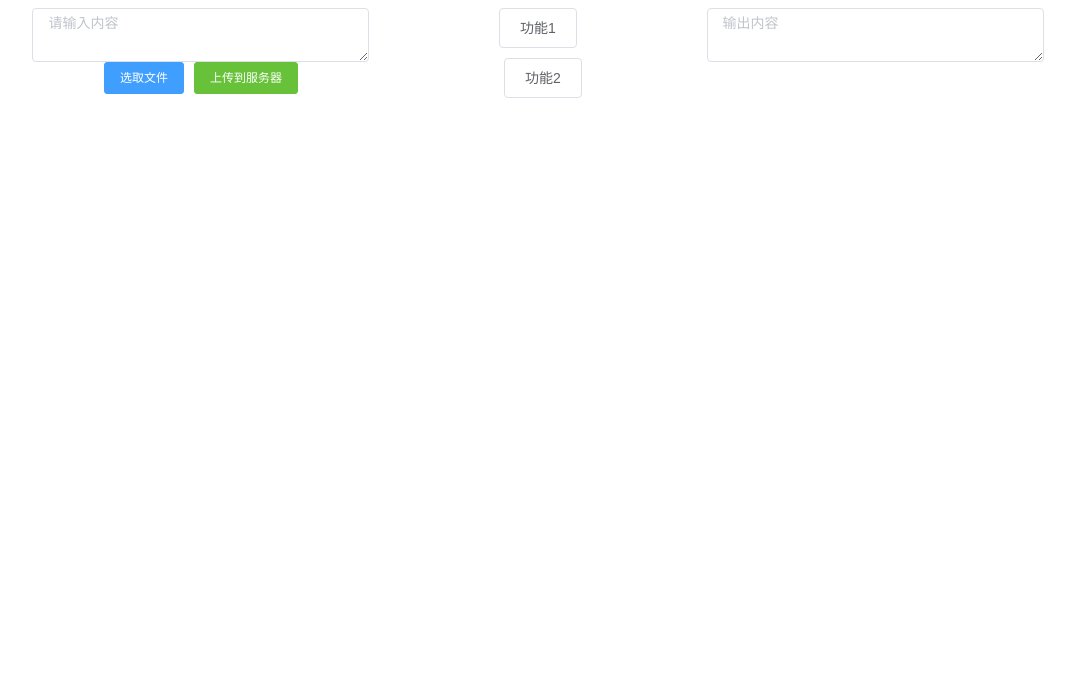
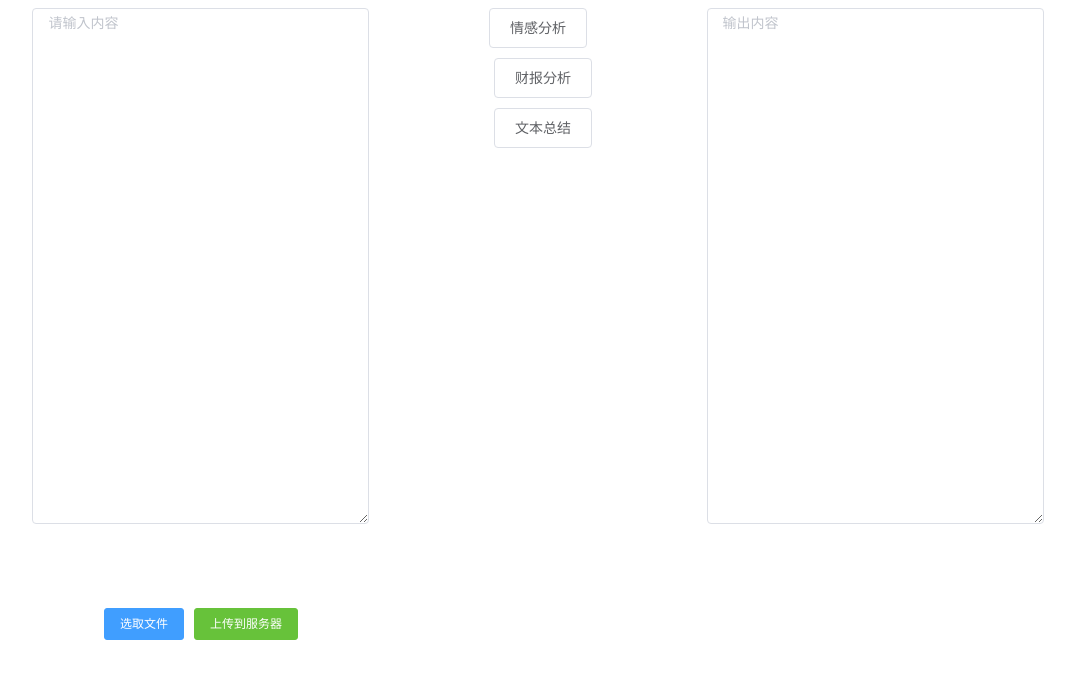
Before and after one commit to Palpitate-xus/finllm_frontend, a Vue app: page / in a window 1280 px wide. Shown: the top 678 px of the page, without its empty margins (102-1177 px from the left). Built offline with nearby package versions, Linux system fonts and the light colour scheme.

Commit message:
update page

```diff
--- a/src/components/MainWindow.vue
+++ b/src/components/MainWindow.vue
@@ -3,6 +3,8 @@
       <el-row>
         <el-col :span="8">
           <el-input
+            class="input-textarea"
+            rows="24"
             type="textarea"
             placeholder="请输入内容"
             v-model="message"
@@ -15,16 +17,19 @@
             :file-list="fileList"
           >
             <el-button slot="trigger" size="small" type="primary">选取文件</el-button>
-            <el-button style="margin-left: 10px;" size="small" type="success">上传到服务器</el-button>
+            <el-button style="margin-left: 10px;" size="small" type="success" @click="submitUpload">上传到服务器</el-button>
           </el-upload>
         </el-col>
         <el-col :span="8" class="button-column">
-          <el-button @click="handleClick1">功能1</el-button>
-          <el-button @click="handleClick2">功能2</el-button>
+          <el-button @click="handleClick1">情感分析</el-button>
+          <el-button @click="handleClick2">财报分析</el-button>
+          <el-button @click="handleClick3">文本总结</el-button>
           <!-- 添加更多按钮 -->
         </el-col>
         <el-col :span="8">
           <el-input
+            class="output-textarea"
+            rows="24"
             type="textarea"
             placeholder="输出内容"
             v-model="output"
@@ -46,6 +51,9 @@
       };
     },
     methods: {
+      submitUpload() {
+        console.log('submitUpload');
+      },
       handlePreview(file) {
         console.log('File preview:', file);
       },
@@ -70,6 +78,14 @@
     height: 100vh;
   }
 
+  .output-textarea {
+  height: 75vh;
+  }
+
+  .input-textarea {
+  height: 75vh;
+  }
+
   .button-column {
     display: flex;
     flex-direction: column;
```
